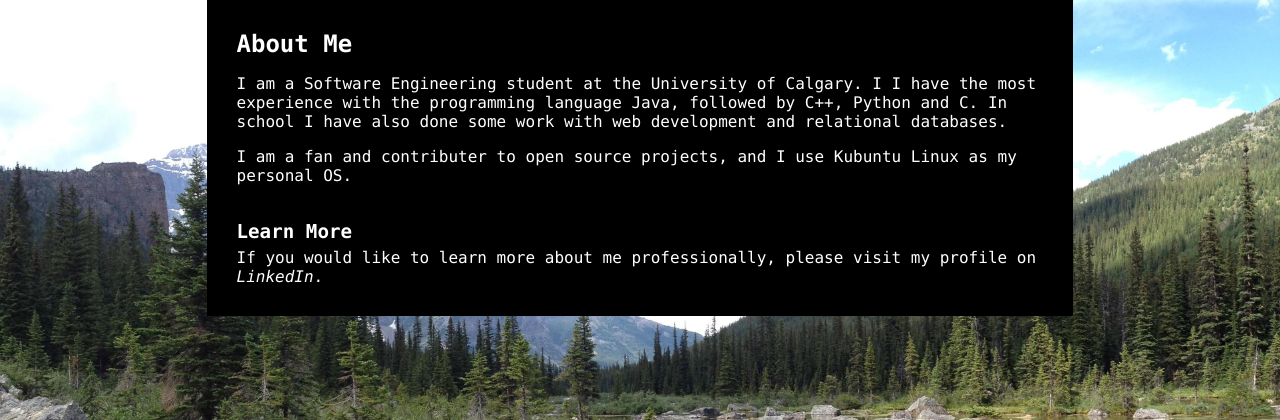
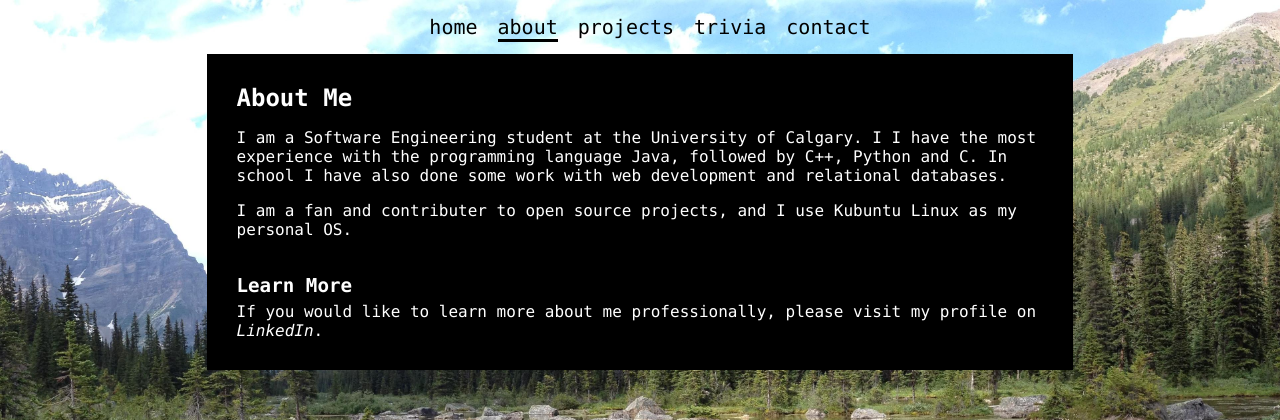
Before and after one commit to athenaie/me, a PHP site: page /about.html in a window 1280 px wide. Shown: the top 420 px of the page. Run offline with PHP 8.4, Linux system fonts and the light colour scheme.

Commit message:
Nav styling updates.

```diff
--- a/style.css
+++ b/style.css
@@ -7,6 +7,7 @@ html {
 header {
   width: 100%;
   color: black;
+  text-align: center;
 }
 
 body {
@@ -37,7 +38,7 @@ nav a {
 
   text-decoration: none;
 
-  font-size: 1em;
+  font-size: 1.25em;
   font-family: "Lucida Console", Monaco, monospace;
   font-style: inherit;
 
@@ -50,8 +51,7 @@ nav a:hover {
 }
 
 nav {
-  float: right;
-  margin: 15px 0px 0px 0px;
+  margin: 15px auto 15px auto;
   font-style: normal;
 }
 
```
